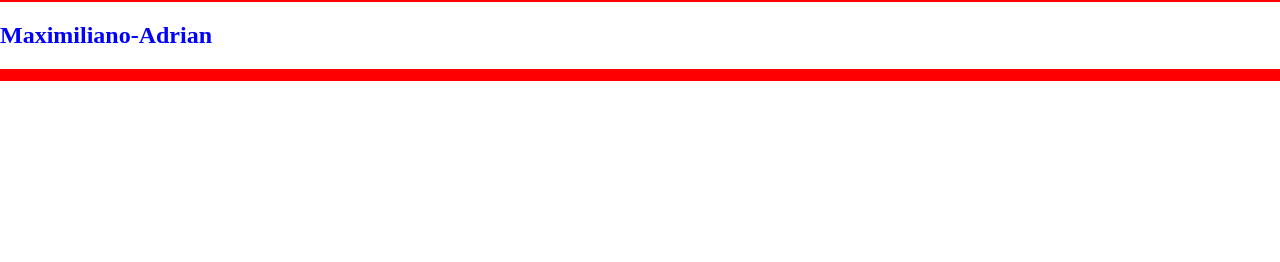
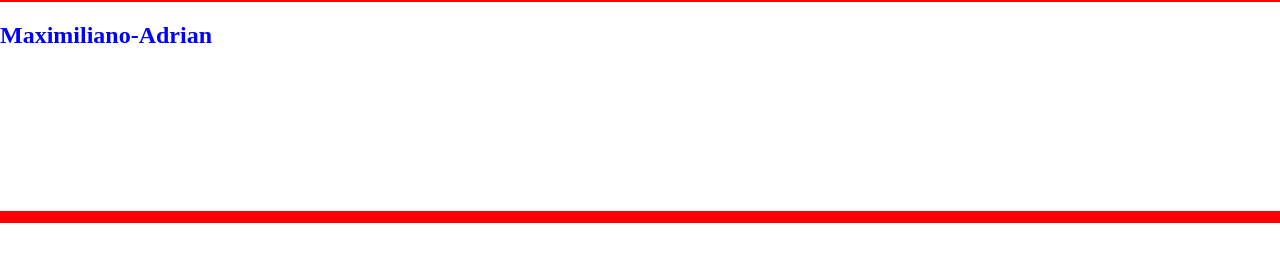
Before and after one commit to orlandobrea/wm-utn-2019, a plain HTML site: page index.html in a window 1280 px wide. Drawn offline with Linux system fonts and the light colour scheme.

Commit message:
update estilos

```diff
--- a/estilos.css
+++ b/estilos.css
@@ -12,6 +12,8 @@ div {
 
 .equipo-2 {
     border: 2px; color: blue;
+    height: 5cm;
+    border-radius: 10px;
 
 }
 
```
